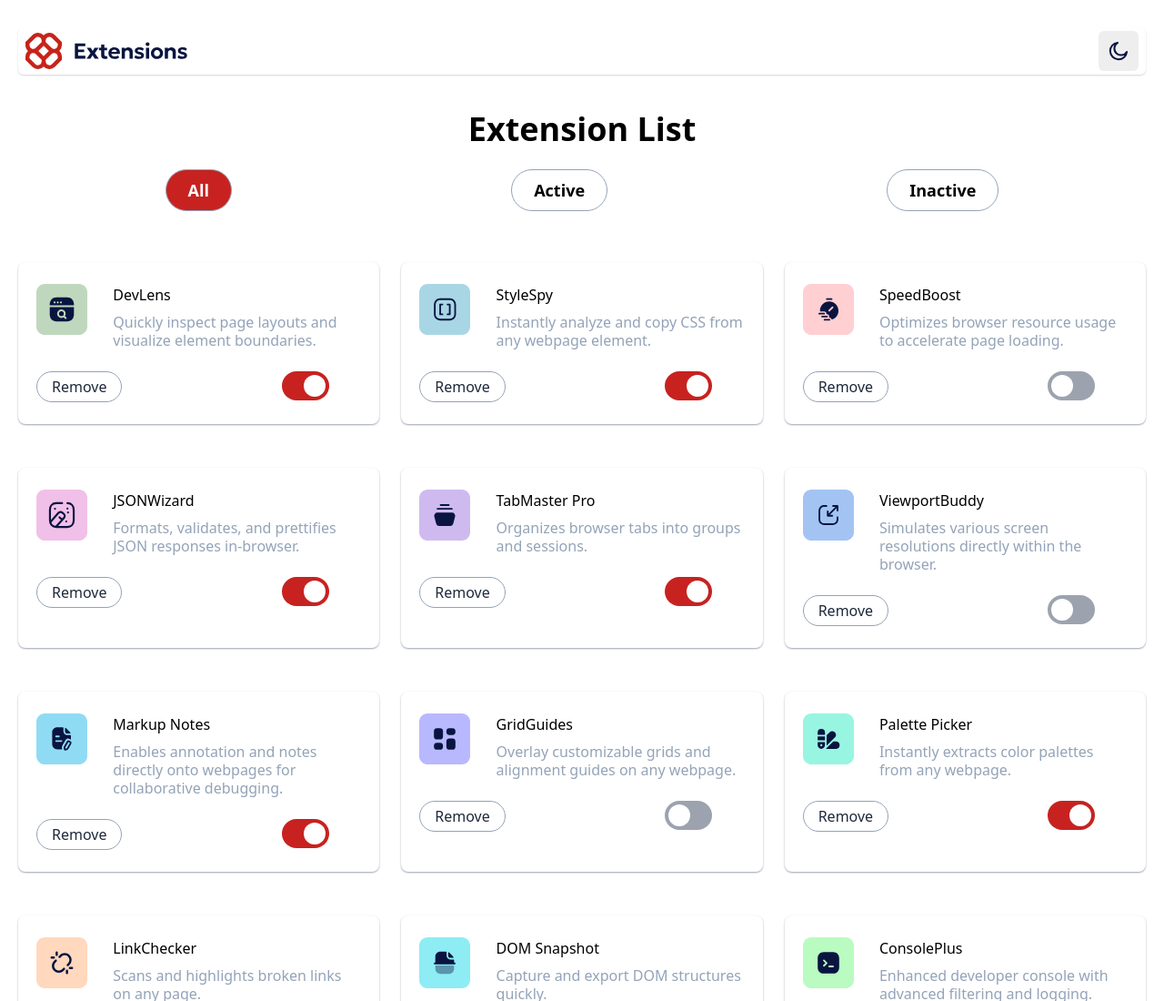
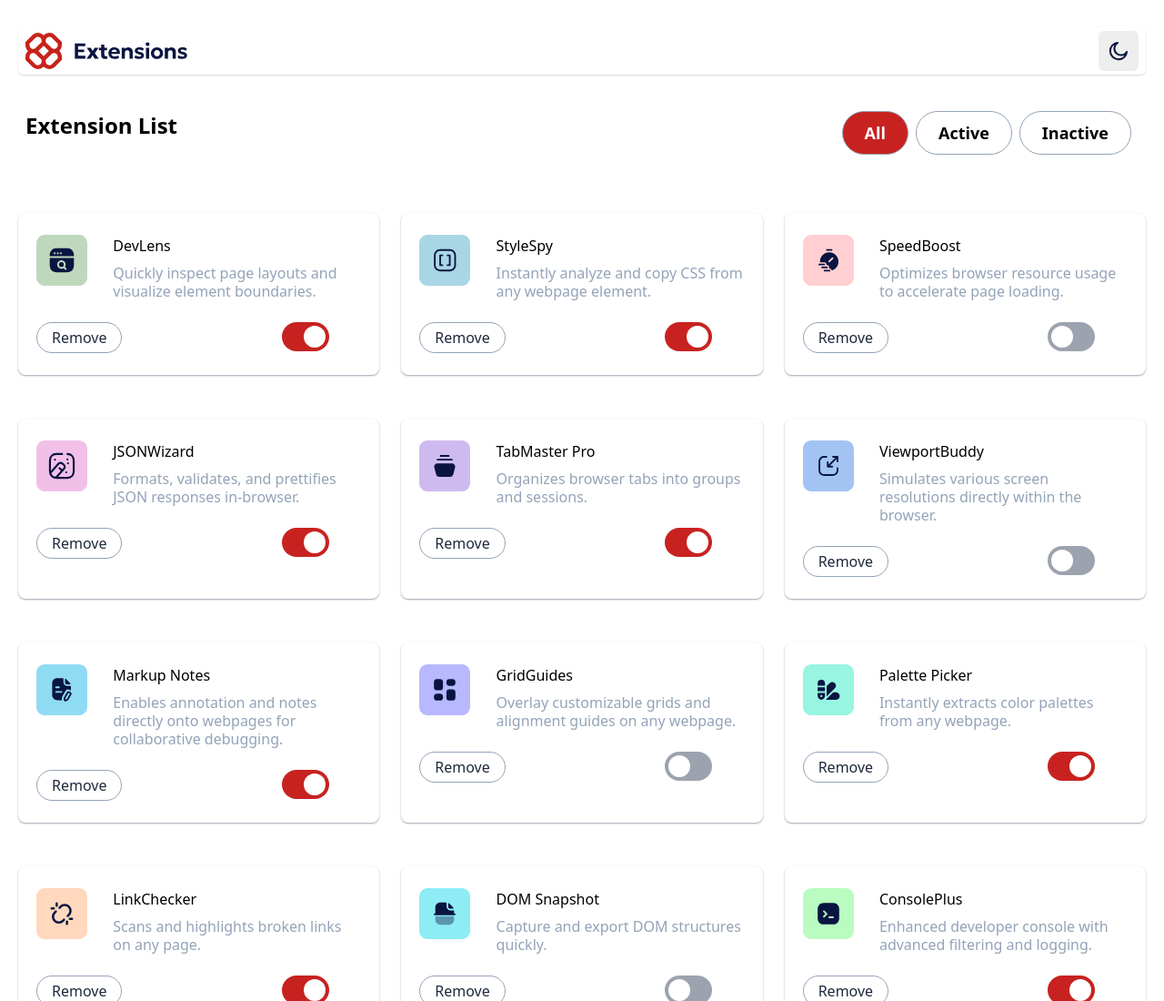
Before and after one commit to Enamul57/Extension-Manager, a website: page index.html in a window 1280 px wide. Shown: the top 1100 px of the page at 91% size. Drawn offline with nearby package versions, Linux system fonts and the light colour scheme.

Commit message:
nav button justify-between

```diff
--- a/index.html
+++ b/index.html
@@ -28,12 +28,13 @@
           </div>
         </div>
         <!-- Extension List -->
+      <div class="md:flex md:justify-between px-2">
         <div class="extension_list_label mb-6">
-          <h1 class="font-primary text-4xl font-bold text-center">
+          <h1 class="font-primary text-4xl md:text-2xl font-bold text-center">
             Extension List
           </h1>
         </div>
-        <div class="extension_list_status flex justify-around mb-2 px-2">
+        <div class="extension_list_status flex justify-around mb-2 px-2 space-x-2">
           <button id="allStatus" class="border border-slate-400 font-semibold text-lg px-6 py-2 rounded-3xl">
             All
           </button>
@@ -44,6 +45,7 @@
             Inactive
           </button>
         </div>
+      </div>
 
 
         <!-- container -->
```
